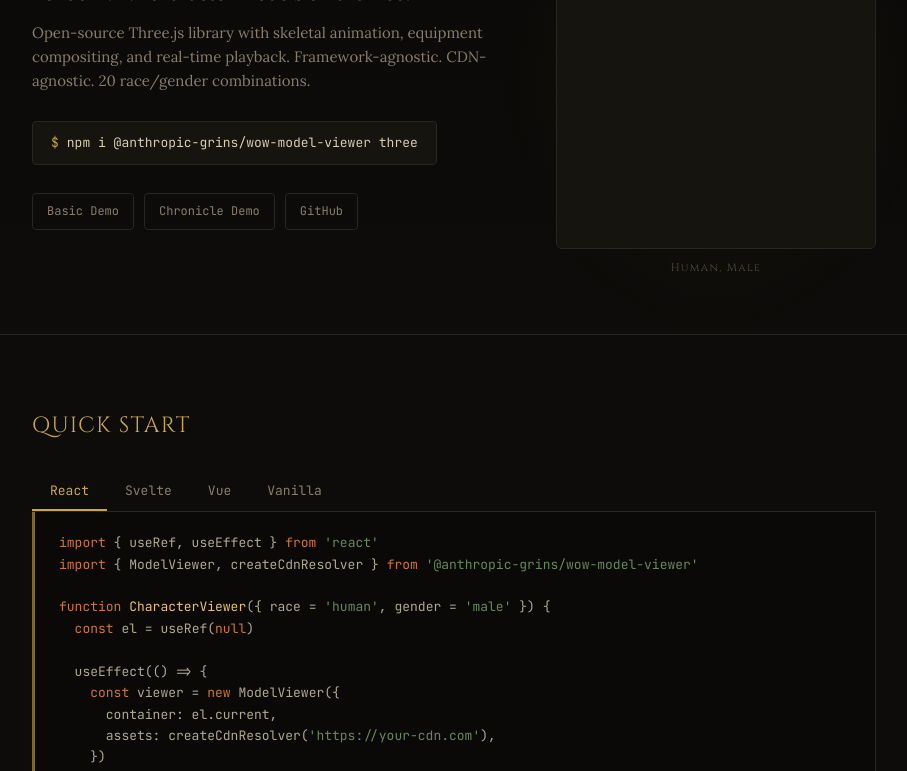
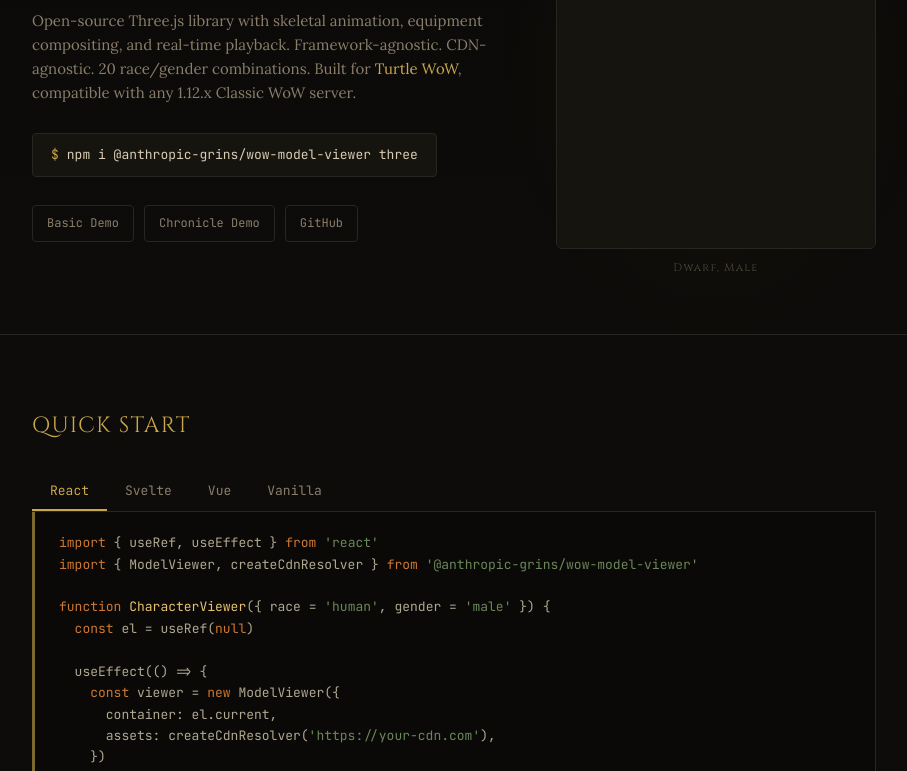
Before and after one commit to JollyGrin/turtle-wow-model-viewer, a website built with Vite: page demo/index.html in a window 1280 px wide. Shown: the part 243-1014 px from the top of the page, without its empty margins (186-1093 px from the left). Built offline with nearby package versions, Linux system fonts and the light colour scheme; files whose address does not match are found by name.

Commit message:
add switcher

```diff
--- a/demo/index.html
+++ b/demo/index.html
@@ -268,6 +268,8 @@
         <p class="tagline">
           Open-source Three.js library with skeletal animation, equipment compositing,
           and real-time playback. Framework-agnostic. CDN-agnostic. 20 race/gender combinations.
+          Built for <a href="https://turtle-wow.org" target="_blank" rel="noopener">Turtle&nbsp;WoW</a>,
+          compatible with any 1.12.x Classic&nbsp;WoW server.
         </p>
         <div class="install-cmd">
           <span class="prompt">$</span>
@@ -389,6 +391,7 @@
           The viewer loads assets via a resolver &mdash; any static file host works.
           Use the included extraction scripts to convert a WoW&nbsp;1.12.x client
           into web-ready model files, then upload the output folder to your CDN.
+          See the <a href="https://github.com/JollyGrin/turtle-wow-model-viewer/blob/main/docs/cdn-pipeline.md" target="_blank" rel="noopener">full pipeline docs</a> for details.
         </p>
 
         <pre class="code-block"><span class="cm"># Clone and install the tools package</span>
--- a/demo/landing.ts
+++ b/demo/landing.ts
@@ -12,21 +12,42 @@
   });
 
   const races = ModelViewer.getRaces();
-  const race = races[Math.floor(Math.random() * races.length)];
-  const gender: 'male' | 'female' = Math.random() > 0.5 ? 'male' : 'female';
+  const genders: Array<'male' | 'female'> = ['male', 'female'];
 
-  if (raceLabel) {
-    raceLabel.textContent = `${race.label}, ${gender[0].toUpperCase()}${gender.slice(1)}`;
+  // Build shuffled playlist of all race-gender combos
+  const combos = races.flatMap(r => genders.map(g => ({ race: r, gender: g })));
+  for (let i = combos.length - 1; i > 0; i--) {
+    const j = Math.floor(Math.random() * (i + 1));
+    [combos[i], combos[j]] = [combos[j], combos[i]];
   }
 
-  viewer.loadCharacter(race.slug, gender).then(() => {
-    const anims = viewer.getAnimations();
-    const dance = anims.find(a => a.label === 'EmoteDance');
-    if (dance) viewer.playAnimation(dance.seqIndex);
-  }).catch(() => {
-    if (raceLabel) raceLabel.textContent = 'Human, Male';
-    viewer.loadCharacter('human', 'male').catch(() => {});
-  });
+  let idx = 0;
+  let cycling = true;
+
+  async function showModel() {
+    const { race, gender } = combos[idx % combos.length];
+
+    if (raceLabel) {
+      raceLabel.textContent = `${race.label}, ${gender[0].toUpperCase()}${gender.slice(1)}`;
+    }
+
+    try {
+      await viewer.loadCharacter(race.slug, gender);
+      const anims = viewer.getAnimations();
+      const dance = anims.find(a => a.label === 'EmoteDance');
+      if (dance) viewer.playAnimation(dance.seqIndex);
+    } catch {
+      // skip failed models
+    }
+
+    idx++;
+    if (cycling) setTimeout(showModel, 3000);
+  }
+
+  showModel();
+
+  // Stop cycling when user interacts with the viewer
+  heroContainer.addEventListener('pointerdown', () => { cycling = false; }, { once: true });
 }
 
 // --- Tab switching ---
```
